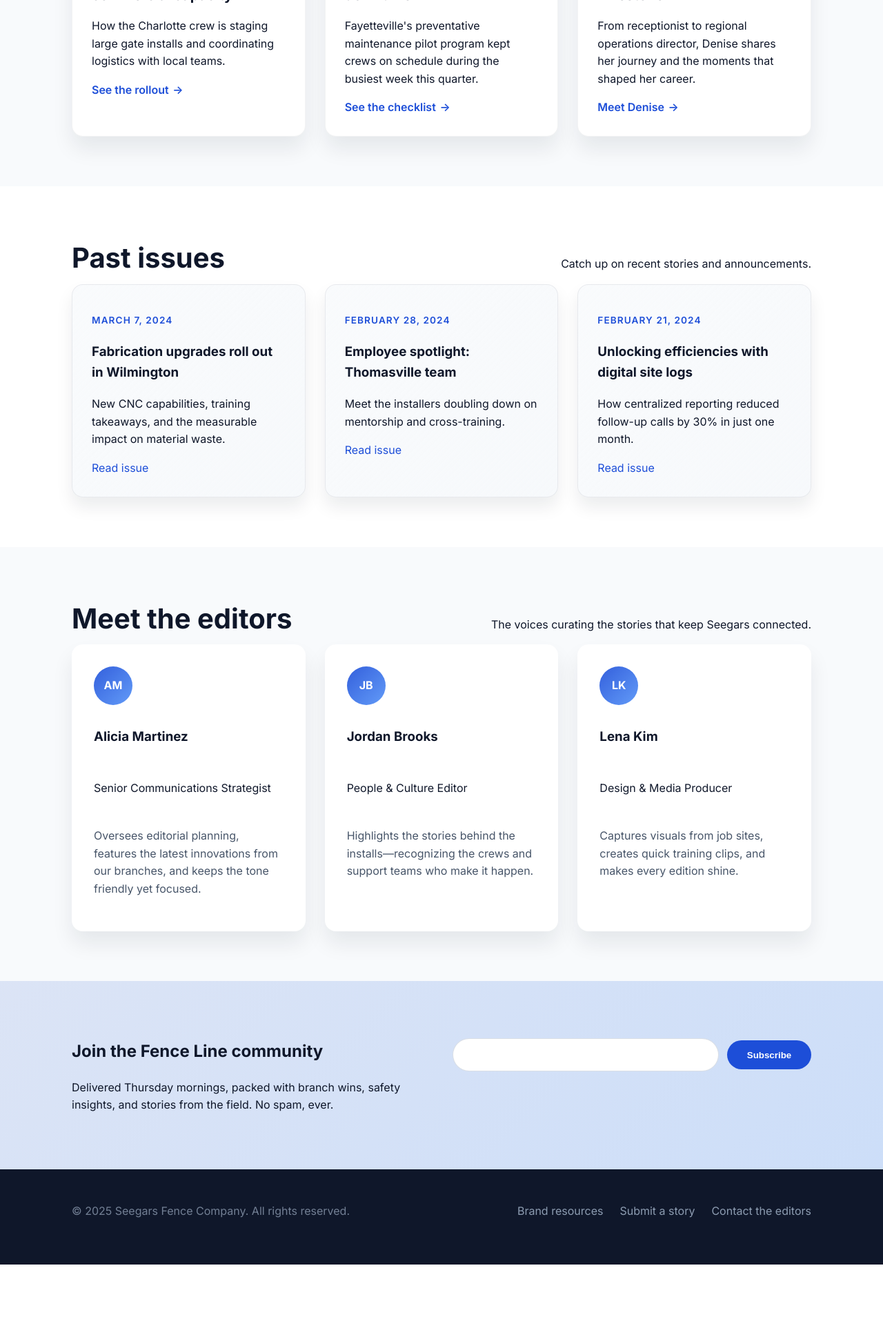
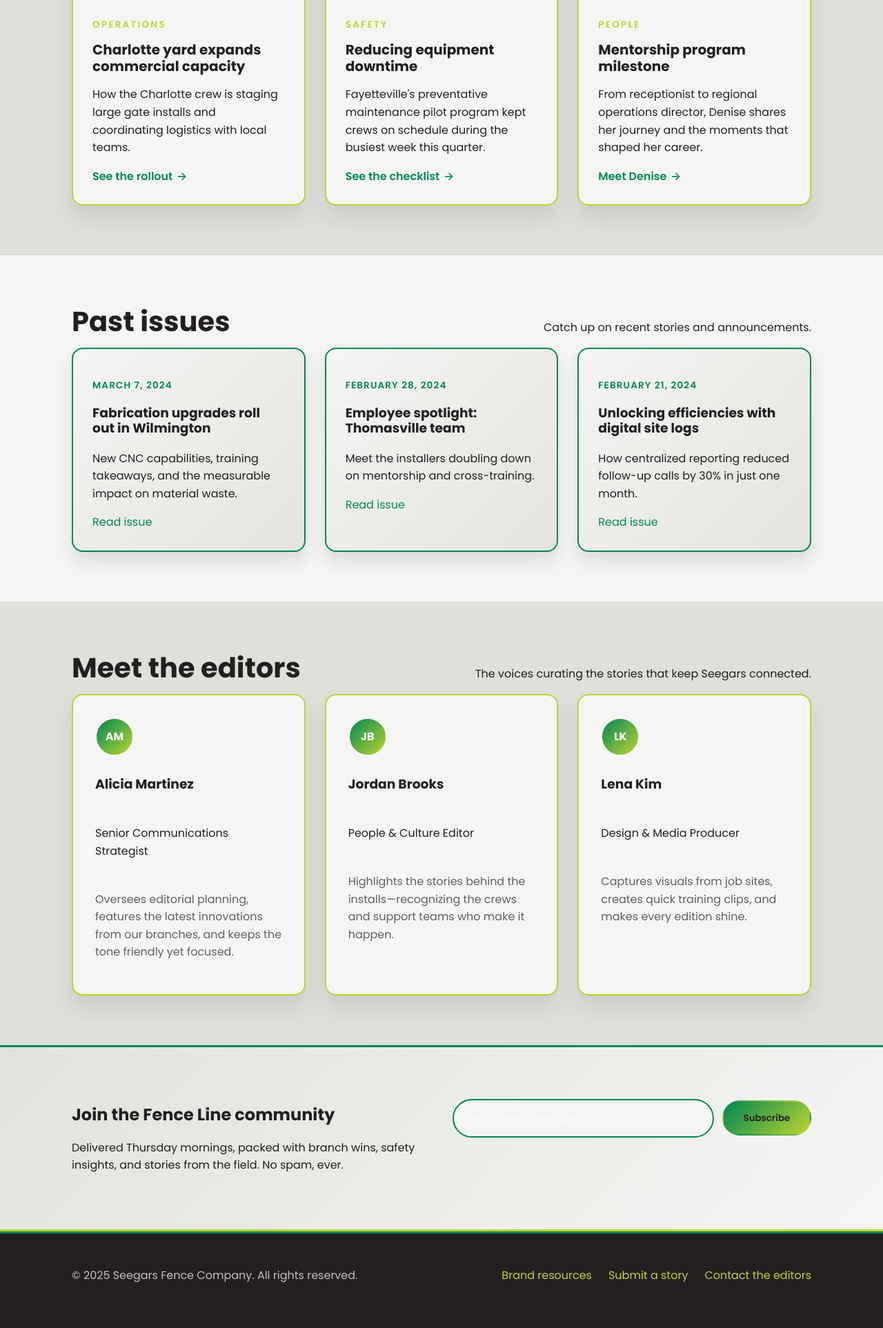
Before and after one commit to seegarsit/newsletter, a Flask app: page / in a window 1280 px wide. Shown: the part 2367-4292 px from the top of the page at 69% size. Before the commit the page ends 4200 px from the top, so only its background shows below. Run offline with Flask 3, Linux system fonts and the light colour scheme; some web fonts are replaced.

Commit message:
Restyle site with updated brand colors

```diff
--- a/assets/styles.css
+++ b/assets/styles.css
@@ -1,15 +1,17 @@
 :root {
-  color-scheme: light dark;
-  --brand-primary: #1d4ed8;
-  --brand-primary-dark: #153aa7;
-  --brand-accent: #fbbf24;
-  --surface: #ffffff;
-  --surface-muted: #f8fafc;
-  --text-primary: #0f172a;
-  --text-secondary: #475569;
-  --text-inverse: #ffffff;
-  --border: rgba(15, 23, 42, 0.08);
-  --shadow: 0 20px 45px rgba(15, 23, 42, 0.12);
+  --ink: #231f20;
+  --emerald: #008752;
+  --lime: #bcd531;
+  --mist: #dee0d9;
+  --cloud: #f5f6f4;
+  --text-primary: #231f20;
+  --text-secondary: rgba(35, 31, 32, 0.7);
+  --text-inverse: #f5f6f4;
+  --border-emerald: #008752;
+  --border-lime: #bcd531;
+  --surface: #f5f6f4;
+  --surface-muted: #dee0d9;
+  --shadow: 0 20px 45px rgba(35, 31, 32, 0.15);
   --radius-lg: 24px;
   --radius-md: 16px;
   --radius-sm: 10px;
@@ -24,10 +26,10 @@ html,
 body {
   margin: 0;
   padding: 0;
-  font-family: 'Inter', system-ui, -apple-system, BlinkMacSystemFont, 'Segoe UI',
-    sans-serif;
+  font-family: 'Poppins', 'CoFo Gothic', -apple-system, BlinkMacSystemFont,
+    'Segoe UI', sans-serif;
   color: var(--text-primary);
-  background-color: #f1f5f9;
+  background-color: var(--cloud);
   line-height: 1.6;
 }
 
@@ -38,13 +40,18 @@ body {
 }
 
 a {
-  color: var(--brand-primary);
+  color: var(--emerald);
   text-decoration: none;
 }
 
 a:hover,
 a:focus-visible {
   text-decoration: underline;
+}
+
+a:focus-visible {
+  outline: 3px solid var(--lime);
+  outline-offset: 2px;
 }
 
 img {
@@ -59,12 +66,34 @@ img {
   padding: 0 1.5rem;
 }
 
+h1,
+h2,
+h3,
+h4,
+h5,
+h6 {
+  font-family: 'CoFo Gothic', 'Poppins', sans-serif;
+  color: var(--ink);
+  line-height: 1.2;
+}
+
+p,
+li,
+label,
+input,
+button,
+span,
+a {
+  font-family: inherit;
+}
+
 .top-bar {
-  background: rgba(15, 23, 42, 0.85);
-  backdrop-filter: blur(12px);
+  background: var(--ink);
   position: sticky;
   top: 0;
   z-index: 20;
+  border-bottom: 3px solid var(--emerald);
+  box-shadow: 0 8px 20px rgba(35, 31, 32, 0.35);
 }
 
 .top-bar .container {
@@ -125,7 +171,7 @@ img {
   letter-spacing: 0.16em;
   text-transform: uppercase;
   font-weight: 600;
-  color: var(--brand-accent);
+  color: var(--lime);
 }
 
 .hero .lead {
@@ -145,10 +191,15 @@ img {
   flex: 1 1 240px;
   padding: 0.85rem 1rem;
   border-radius: 999px;
-  border: 1px solid rgba(148, 163, 184, 0.4);
-  background: rgba(15, 23, 42, 0.85);
+  border: 2px solid var(--emerald);
+  background: rgba(245, 246, 244, 0.1);
   color: var(--text-inverse);
   font-size: 1rem;
+}
+
+.subscribe-form input[type='email']:focus-visible {
+  outline: 3px solid var(--lime);
+  outline-offset: 2px;
 }
 
 .subscribe-form input::placeholder {
@@ -156,10 +207,10 @@ img {
 }
 
 .subscribe-form button {
-  border: none;
+  border: 2px solid transparent;
   border-radius: 999px;
-  background: var(--brand-accent);
-  color: #1e293b;
+  background: linear-gradient(135deg, var(--emerald), var(--lime));
+  color: var(--ink);
   padding: 0.85rem 1.8rem;
   font-weight: 600;
   cursor: pointer;
@@ -321,19 +380,45 @@ img {
 }
 
 .story-card {
-  background: var(--surface);
+  background: var(--cloud);
   border-radius: var(--radius-md);
-  border: 1px solid rgba(15, 23, 42, 0.05);
+  border: 2px solid var(--border-lime);
   padding: 1.75rem;
   display: flex;
   flex-direction: column;
   gap: 0.8rem;
-  box-shadow: 0 18px 30px rgba(15, 23, 42, 0.08);
+  box-shadow: 0 18px 30px rgba(35, 31, 32, 0.1);
 }
 
 .story-card h3 {
   margin: 0;
   font-size: 1.25rem;
+}
+
+.story-card__image,
+.story-card__image--secondary,
+.story-card__image--tertiary {
+  border-radius: var(--radius-sm);
+  height: 160px;
+  background-size: cover;
+  background-position: center;
+  border: 3px solid var(--emerald);
+  box-shadow: inset 0 0 0 2px rgba(188, 213, 49, 0.6);
+}
+
+.story-card__image {
+  background-image: linear-gradient(135deg, rgba(0, 135, 82, 0.65), rgba(188, 213, 49, 0.55)),
+    url('https://images.unsplash.com/photo-1473186578172-c141e6798cf4?auto=format&fit=crop&w=800&q=80');
+}
+
+.story-card__image--secondary {
+  background-image: linear-gradient(135deg, rgba(35, 31, 32, 0.7), rgba(0, 135, 82, 0.5)),
+    url('https://images.unsplash.com/photo-1460925895917-afdab827c52f?auto=format&fit=crop&w=800&q=80');
+}
+
+.story-card__image--tertiary {
+  background-image: linear-gradient(135deg, rgba(188, 213, 49, 0.7), rgba(245, 246, 244, 0.6)),
+    url('https://images.unsplash.com/photo-1521737604893-d14cc237f11d?auto=format&fit=crop&w=800&q=80');
 }
 
 .story-link {
@@ -355,7 +440,7 @@ img {
 }
 
 .archive {
-  background: var(--surface);
+  background: var(--cloud);
   padding: 4.5rem 0;
 }
 
@@ -367,16 +452,16 @@ img {
 
 .timeline-item {
   border-radius: var(--radius-md);
-  border: 1px solid rgba(15, 23, 42, 0.07);
+  border: 2px solid var(--border-emerald);
   padding: 1.75rem;
-  background: linear-gradient(135deg, rgba(248, 250, 252, 0.85), rgba(241, 245, 249, 0.6));
-  box-shadow: 0 14px 24px rgba(15, 23, 42, 0.08);
+  background: linear-gradient(135deg, rgba(245, 246, 244, 0.95), rgba(222, 224, 217, 0.85));
+  box-shadow: 0 14px 24px rgba(35, 31, 32, 0.12);
 }
 
 .timeline-date {
   font-size: 0.85rem;
   font-weight: 600;
-  color: var(--brand-primary);
+  color: var(--emerald);
   letter-spacing: 0.08em;
   text-transform: uppercase;
 }
@@ -393,13 +478,14 @@ img {
 }
 
 .team-card {
-  background: var(--surface);
+  background: var(--cloud);
   border-radius: var(--radius-md);
   padding: 2rem;
-  box-shadow: 0 18px 30px rgba(15, 23, 42, 0.08);
+  box-shadow: 0 18px 30px rgba(35, 31, 32, 0.1);
   display: flex;
   flex-direction: column;
   gap: 0.75rem;
+  border: 2px solid var(--border-lime);
 }
 
 .avatar {
@@ -410,7 +496,8 @@ img {
   place-items: center;
   font-weight: 700;
   color: var(--text-inverse);
-  background: linear-gradient(135deg, rgba(29, 78, 216, 0.9), rgba(59, 130, 246, 0.8));
+  background: linear-gradient(135deg, var(--emerald), var(--lime));
+  border: 2px solid var(--cloud);
 }
 
 .bio {
@@ -418,8 +505,10 @@ img {
 }
 
 .subscribe {
-  background: linear-gradient(135deg, rgba(29, 78, 216, 0.1), rgba(59, 130, 246, 0.2));
+  background: linear-gradient(135deg, rgba(222, 224, 217, 0.9), rgba(245, 246, 244, 0.95));
   padding: 4rem 0;
+  border-top: 3px solid var(--border-emerald);
+  border-bottom: 3px solid var(--border-lime);
 }
 
 .subscribe .container {
@@ -430,20 +519,20 @@ img {
 }
 
 .subscribe .subscribe-form input {
-  background: #ffffff;
+  background: var(--cloud);
   color: var(--text-primary);
-  border: 1px solid rgba(148, 163, 184, 0.35);
+  border: 2px solid var(--border-emerald);
 }
 
 .subscribe .subscribe-form button {
-  background: var(--brand-primary);
-  color: var(--text-inverse);
+  color: var(--ink);
 }
 
 .site-footer {
-  background: #0f172a;
-  color: rgba(148, 163, 184, 0.75);
+  background: var(--ink);
+  color: rgba(245, 246, 244, 0.75);
   padding: 2rem 0 3rem;
+  border-top: 3px solid var(--emerald);
 }
 
 .site-footer .container {
@@ -461,7 +550,7 @@ img {
 }
 
 .footer-links a {
-  color: rgba(148, 163, 184, 0.95);
+  color: var(--lime);
 }
 
 .sr-only {
--- a/templates/index.html
+++ b/templates/index.html
@@ -7,7 +7,11 @@
     <link rel="preconnect" href="https://fonts.googleapis.com" />
     <link rel="preconnect" href="https://fonts.gstatic.com" crossorigin />
     <link
-      href="https://fonts.googleapis.com/css2?family=Inter:wght@400;500;600;700&display=swap"
+      href="https://fonts.googleapis.com/css2?family=Poppins:wght@300;400;500;600;700&display=swap"
+      rel="stylesheet"
+    />
+    <link
+      href="https://fonts.cdnfonts.com/css/cofo-gothic"
       rel="stylesheet"
     />
     <link rel="stylesheet" href="{{ url_for('static', filename='styles.css') }}" />
```
Also changed, not shown: other parts of assets/styles.css (+46 -21 lines).
